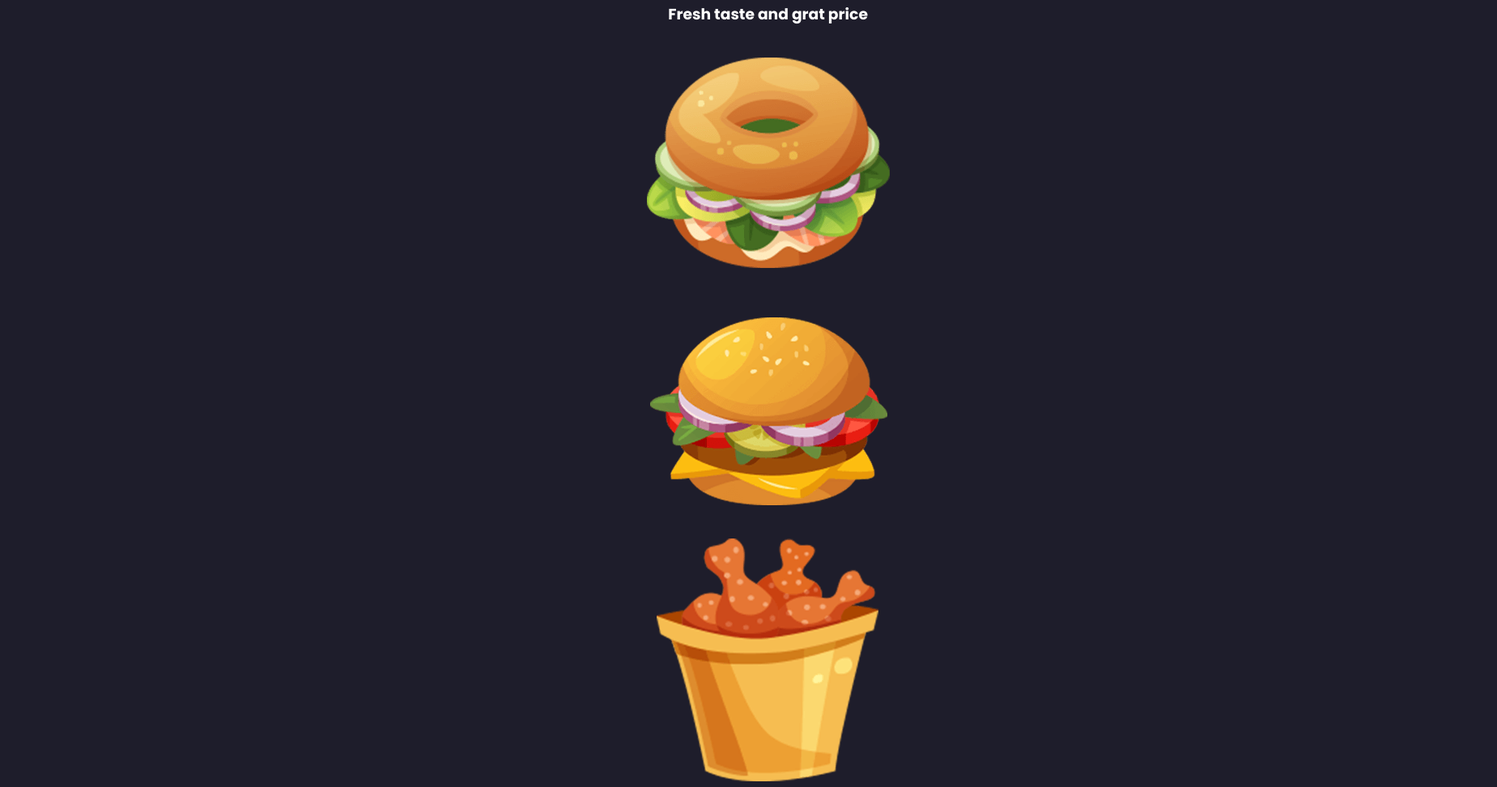
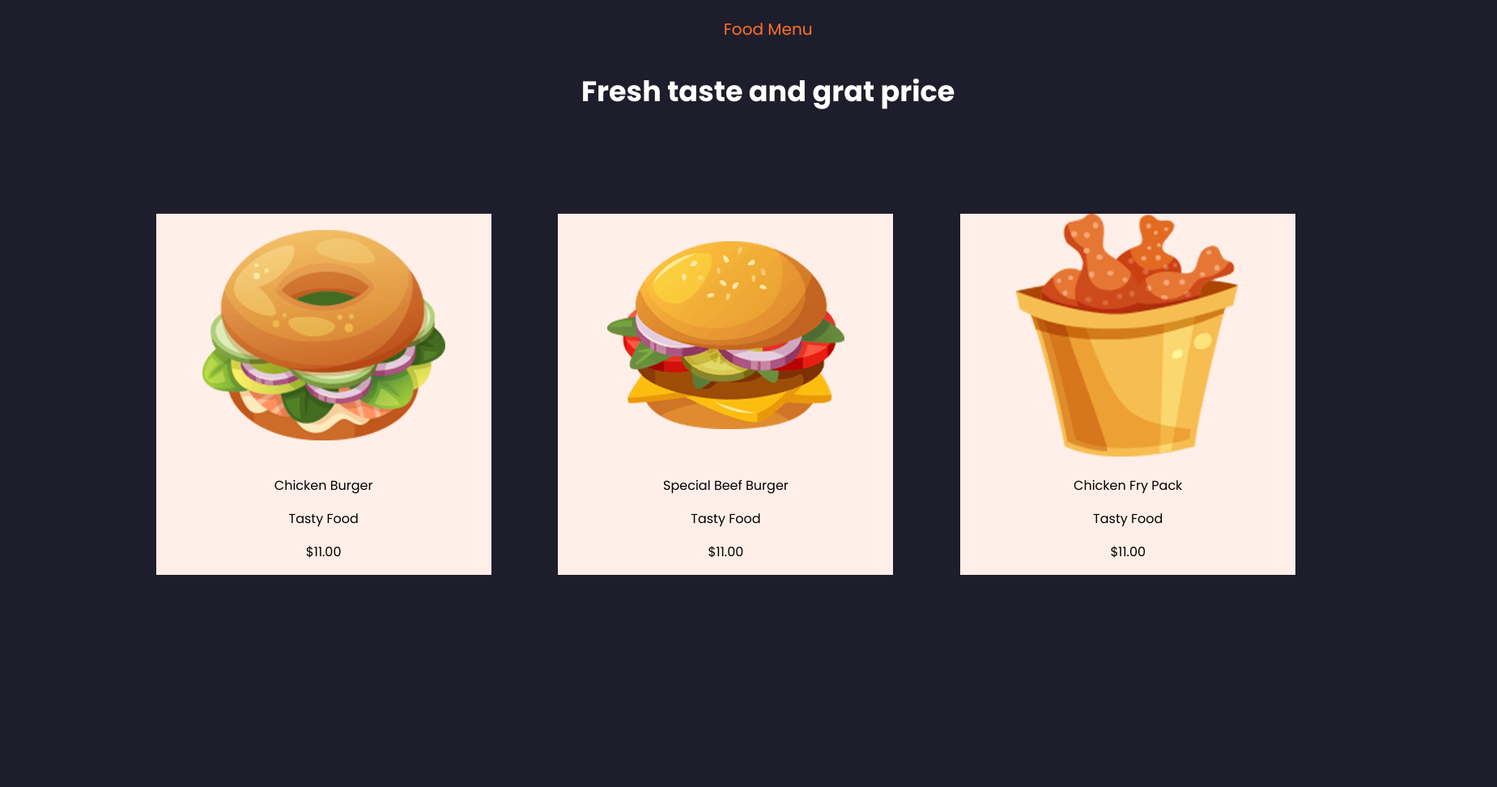
Before and after one commit to Jeyhel/PROYECTO-HTML, a plain HTML site: page index.html in a window 1280 px wide. Shown: the part 1444-2416 px from the top of the page at 81% size, 1849 px wide, since content can reach past the window. After the commit the page ends 2334 px from the top, so only its background shows below. Drawn offline with Linux system fonts and the light colour scheme; a web font is replaced by a local one.

Commit message:
tried to finish the third page

```diff
--- a/css/style.css
+++ b/css/style.css
@@ -40,8 +40,8 @@ body{
 }
 .center{
     align-items: center;
-    margin-left: -130%;
-    padding-top: 35%;
+    margin-left: -60%;
+    padding-top: 15%;
 }
 .center h1{
     font-size: 80px;
@@ -106,8 +106,19 @@ button{
 }
 .text_2 p{
 font-size: 25px;
+width: 48%;
 
 }
+.text_2 h2{
+    font-size: 40px;
+    width: 50%;
+
+}
+
+
+
+
+
 .aline{
     margin-top: 25%;
     align-content: center;
@@ -119,25 +130,37 @@ font-size: 25px;
     color: var(--color-2);
     font-size: 20px;
 }
-.taste{
+.taste h3 {
     color: var(--color-3);
+    padding-bottom: 5%;
+    font-size: 35px;
+
 
 }
-.contaninG{
+.containG {
     display: flex;
+    gap: 5%;
+    margin-left: 8%;
+    padding-bottom: 10%;
+}
+.contain1{
 
-}
-.contanin1{
-    width: 50px ;
-    height: 50px;
+    width: 25%;
+    height: 90%;
     background: var(--color-4);
 
 }
-.contanin2{
+.contain2{
+
+    width: 25%;
+    height: 90%;
     background: var(--color-4);
 }
 
-.contanin3{
+.contain3{
+
+    width: 25%;
+    height: 90%;
     background: var(--color-4);
 
 }
--- a/index.html
+++ b/index.html
@@ -47,6 +47,9 @@
                 </div>
          </section>
 
+
+
+
          <section class="aline">
 
                 <article class="menu">
@@ -60,14 +63,23 @@
                 <div class="containG">
                     <div class="contain1">
                         <img src="storage/img/food1.png">
+                        <p>Chicken Burger</p>
+                        <p>Tasty Food</p>
+                        <p>$11.00</p>
                     </div>
 
                     <div class="contain2">
                         <img src="storage/img/food2.png">
+                        <p>Special Beef Burger</p>
+                        <p>Tasty Food</p>
+                        <p>$11.00</p>
                     </div>
 
                     <div class="contain3">
                         <img src="storage/img/food3.png">
+                        <p>Chicken Fry Pack</p>
+                        <p>Tasty Food</p>
+                        <p>$11.00 </p>
                     </div>
                 </div>
          </section>
```
